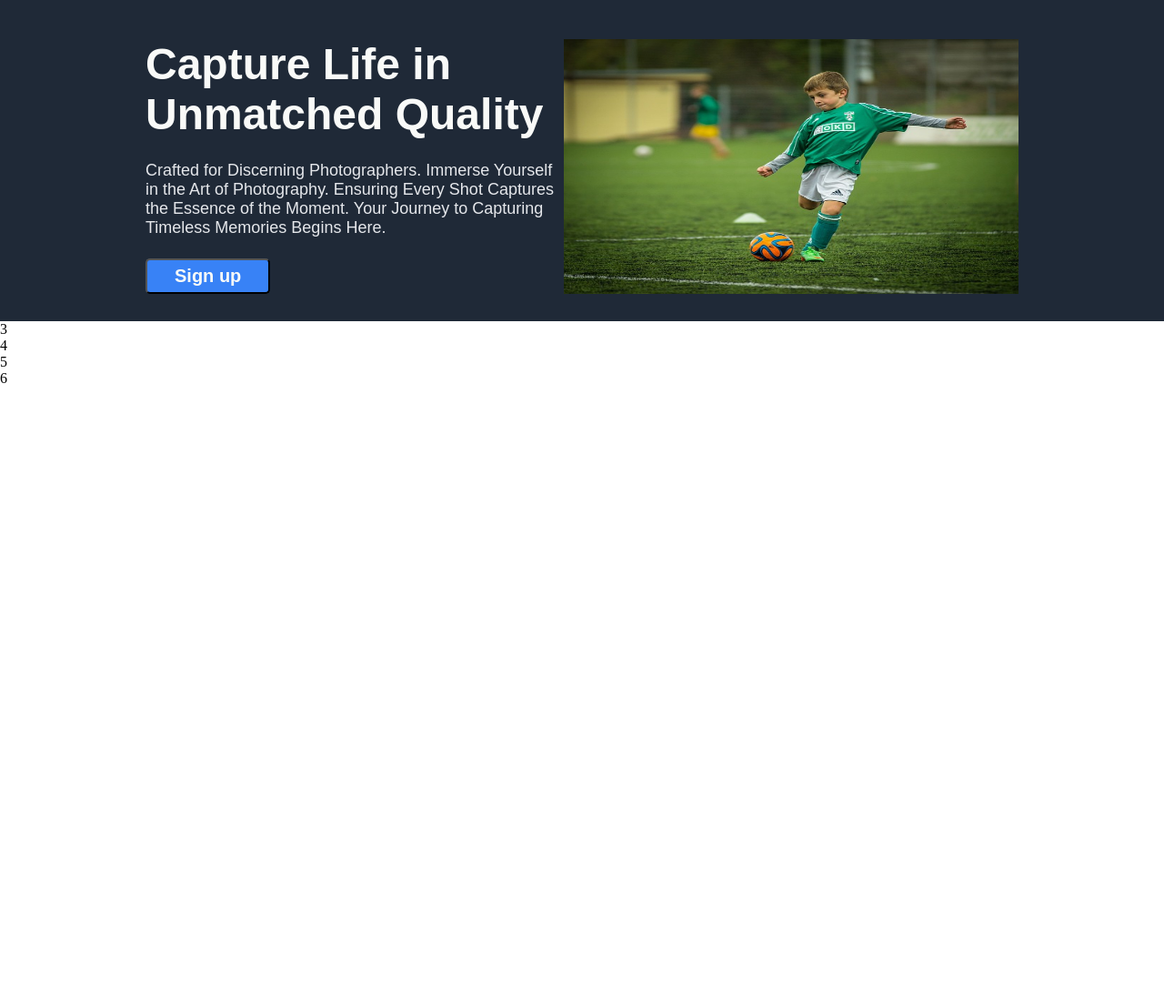
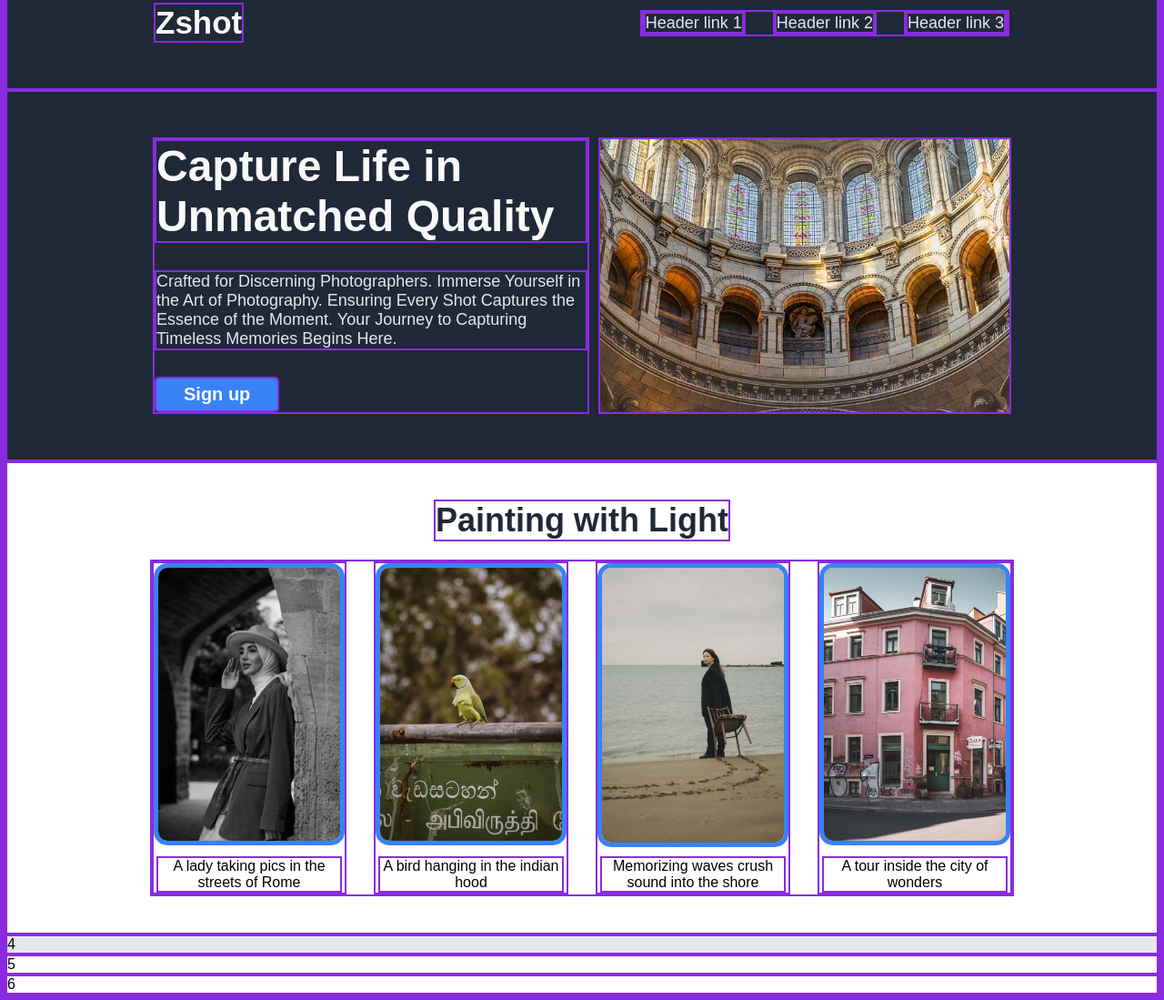
Before and after one commit to z-iad74/odin-cameras, a plain HTML site: page index.html in a window 1280 px wide. Shown: the part 55-1154 px from the top of the page at 91% size. Before the commit the page ends 800 px from the top, so only its background shows below. Drawn offline with Linux system fonts and the light colour scheme.

Commit message:
Added gallery part

```diff
--- a/index.html
+++ b/index.html
@@ -24,10 +24,30 @@
                 </p>
                 <button>Sign up</button>
             </div>
-            <img src="images/header3.jpg" alt="The moon">
+            <img src="images/header.jpg" alt="The moon">
         </div>
-        <div>3</div>
-        <div>4</div>
+        <div class="gallery">
+            <h1>Painting with Light</h1>
+            <div class="photos">
+                <div class="image">
+                    <img src="images/one.jpeg" alt="lady">
+                    <p>A lady taking pics in the streets of Rome</p>
+                </div>
+                <div class="image">
+                    <img src="images/four.jpeg" alt="lady">
+                    <p>A bird hanging in the indian hood</p>
+                </div>
+                <div class="image">
+                    <img src="images/six.jpeg" alt="lady">
+                    <p>Memorizing waves crush sound into the shore</p>
+                </div>
+                <div class="image">
+                    <img src="images/five.jpeg" alt="lady">
+                    <p>A tour inside the city of wonders</p>
+                </div>
+            </div>
+        </div>
+        <div class="qoute">4</div>
         <div>5</div>
         <footer>6</footer>
     </div>
--- a/style.css
+++ b/style.css
@@ -1,13 +1,12 @@
 * {
     margin: 0;
-    /* padding: 0; */
-    /* border: 2px solid blue; */
+    border:2px solid blueviolet;
+    font-family: sans-serif;
 }
 
 .container{
     display: flex;
     flex-direction: column;
-    align-items: stretch;
 }
 
 /* Navigation bar */
@@ -17,13 +16,13 @@ nav{
     align-items: center;
     background-color: #1F2937;
     font-family: Arial, "Helvetica Neue", Helvetica, sans-serif;
-    padding: 20px 0;
+    padding: 50px 0;
 }
 
 #logo{
     margin-right: auto;
-    margin-left: 6.7em;
-    font-size: 24px;
+    margin-left: 4.6em;
+    font-size: 35px;
     font-weight: bold;
     color: #F9FAF8;
 }
@@ -53,11 +52,12 @@ nav > ul > li > a:hover{
 /* Hero part */
 .hero{
     display: flex;
-    height: 280px;
+    height: 300px;
     justify-content: space-between;
-    padding: 30px 0;
+    padding: 50px 0;
     background-color: #1F2937;
     gap: 10px;
+    flex: 1;
 }
 .hero > .content{
     display: flex;
@@ -85,11 +85,10 @@ nav > ul > li > a:hover{
 }
 
 .hero > img{
-    width: 500px;
-    height: auto;
+    width: auto;
+    height: 300px;
     margin-right: 10em;
-    flex: 0 0 auto;
-
+    flex-shrink: 0;
 }
 
 .hero > .content > button{
@@ -107,3 +106,50 @@ button:hover{
     background-color: #3881f6b6;
     cursor: pointer;
 }
+
+/* Gallery part */
+.gallery{
+    display: flex;
+    flex-direction: column;
+    justify-content: center;
+    align-items: center;
+    gap: 20px;
+    padding: 40px 0;
+}
+
+.gallery > h1 {
+    align-self: center;
+    font-size: 36px;
+    font-weight: bolder;
+    color : #1F2937;
+}
+.gallery .photos{
+    display: flex;
+    justify-content: center;
+    gap: 30px;
+}
+
+.gallery > .photos > .image{
+    display: flex;
+    flex-direction: column;
+    justify-content: space-between;
+    align-items: center;
+    gap: 10px;
+}
+
+.gallery > .photos > .image > img{
+    border: 5px solid #3882F6;
+    border-radius: 15px;
+    width: 200px;
+    height: auto;
+}
+
+.gallery > .photos > .image > p{
+    width: 200px;
+    text-align: center;
+}
+
+/* Qoute part */
+.qoute{
+    background-color: #E5E7EB;
+}
```
Also changed, not shown: images/five.jpeg (added), images/six.jpeg (added).
